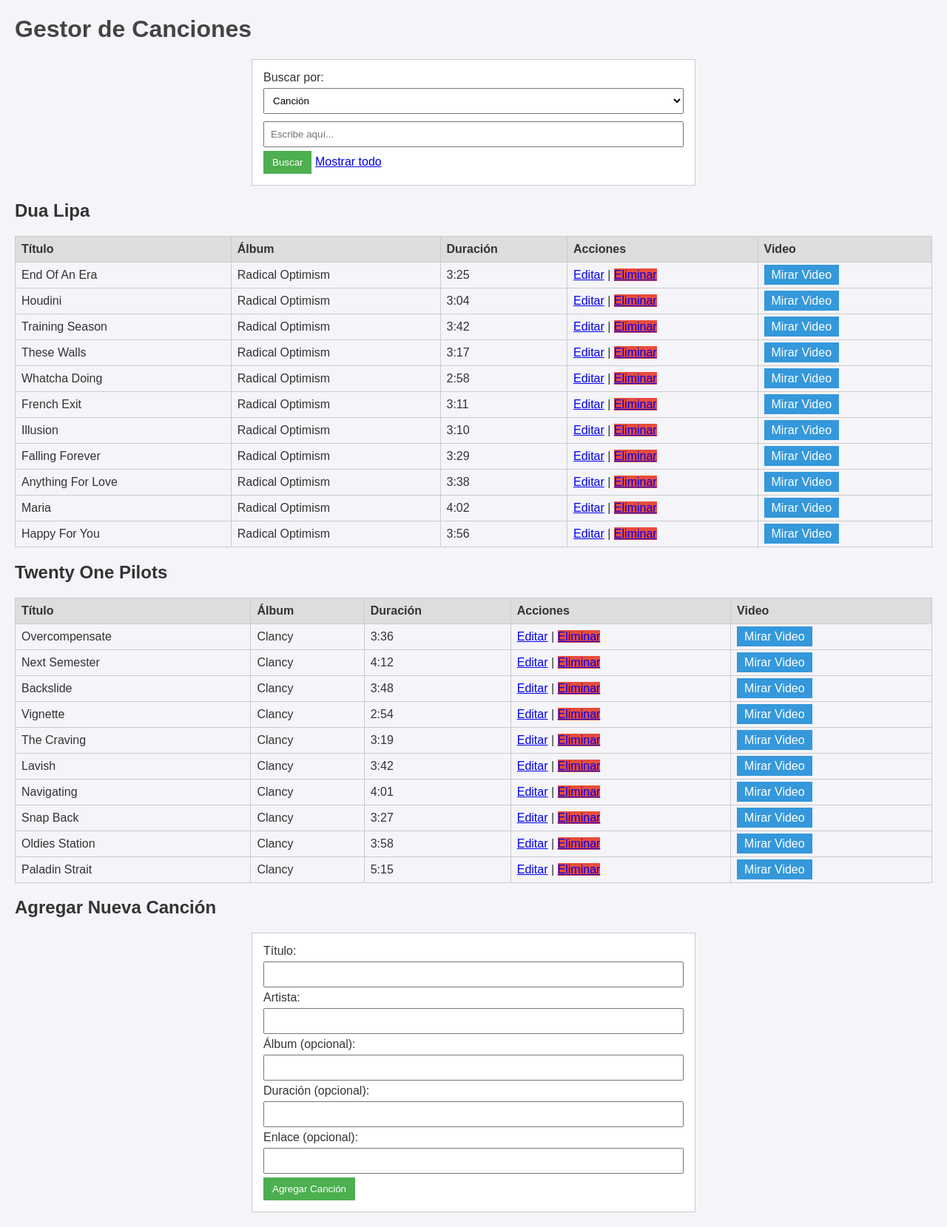
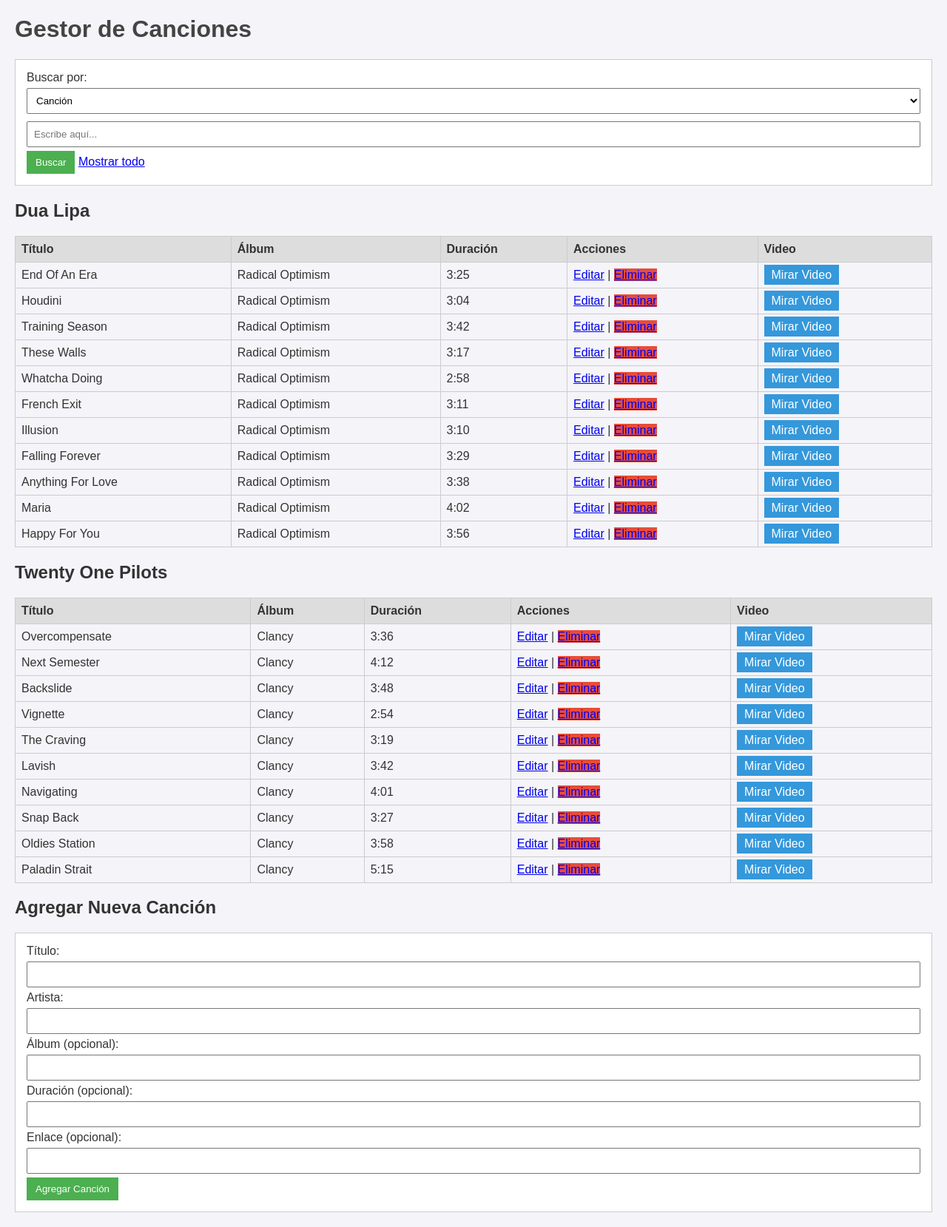
Before and after one commit to QuesitosJulio/QuesosMusicProjectV2, a PHP site: page /music_crud.php in a window 1280 px wide. Shown: the whole page at 74% size. Run offline with PHP 8.4, Linux system fonts and the light colour scheme; data comes from the database, SQL or seed files in the repository; data that the repository does not hold is empty.

Commit message:
Style, again

```diff
--- a/music_crud.php
+++ b/music_crud.php
@@ -68,7 +68,7 @@
         table { width: 100%; border-collapse: collapse; margin-top: 15px; }
         th, td { padding: 8px; border: 1px solid #ccc; text-align: left; }
         th { background: #ddd; }
-        form { margin-top: 20px; background: #fff; padding: 15px; border: 1px solid #ccc; max-width: 600px; margin-left: auto; margin-right: auto; }
+        form { margin-top: 20px; background: #fff; padding: 15px; border: 1px solid #ccc; }
         input, select { width: 100%; padding: 8px; margin: 5px 0; }
         button { padding: 8px 12px; background: #4CAF50; color: white; border: none; cursor: pointer; }
         button:hover { background: #45a049; }
```
